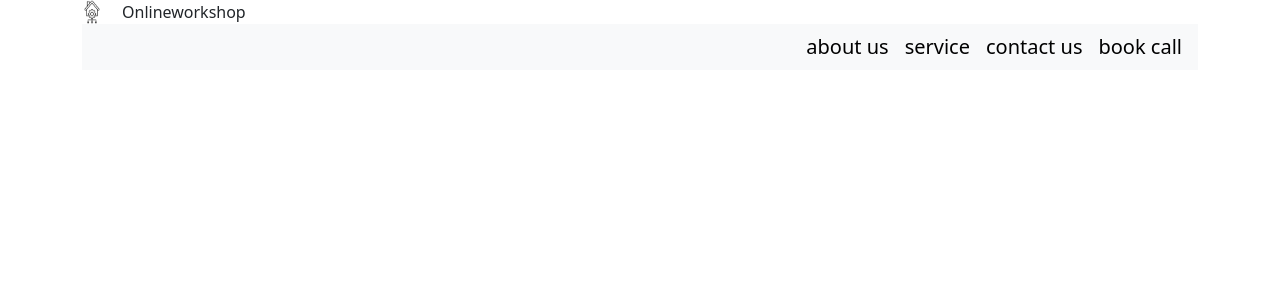
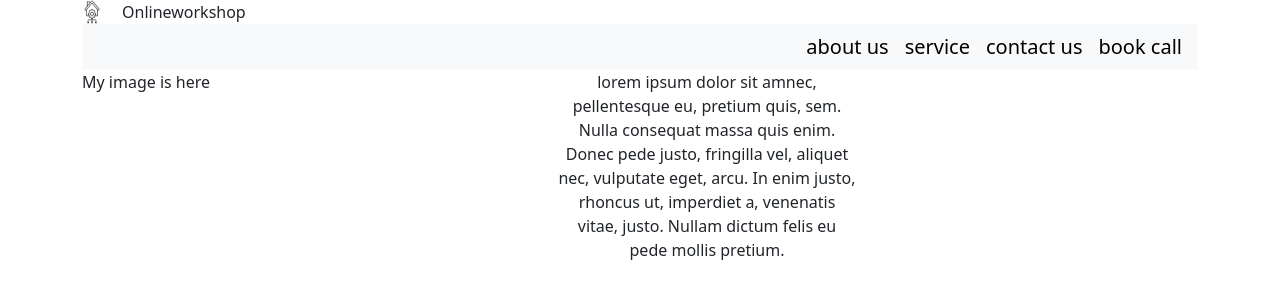
Before and after one commit to m-andreev-2suedu/8b-class, a plain HTML site: page teodor trichkov/index.html in a window 1280 px wide. Drawn offline with nearby package versions, Linux system fonts and the light colour scheme.

Commit message:
Ädding my new section

```diff
--- a/teodor trichkov/index.html
+++ b/teodor trichkov/index.html
@@ -5,6 +5,10 @@
     <title>Screenshot 2023-12-17 at 15-19-10 Faraday — Webflow Ecommerce website template.png</title>
     <link rel="stylesheet" href="https://cdn.jsdelivr.net/npm/bootstrap@5.3.2/dist/css/bootstrap.min.css">
     <style>
+      .main-text{
+        text-align: center;
+        width: 300px;
+      }
       .navbar-collapse {
         justify-content: end;
       }
@@ -26,7 +30,7 @@
         <div class="row">
             <div class="col-12 col-3">
               <div class="test">
-                <img src="connection.png">
+                <img src="/teodor trichkov/connection.png">
                 <div>Onlineworkshop</div>
               </div>
             </div>
@@ -57,7 +61,17 @@
         </div>
     </div>
 </header>
-
-
+<section class="container">
+  <div class="row">
+    <div class="col-5">
+      My image is here
+    </div>
+    <div class="col-7">
+      <div class="main-text">
+        <p>lorem ipsum dolor sit amnec, pellentesque eu, pretium quis, sem. Nulla consequat massa quis enim. Donec pede justo, fringilla vel, aliquet nec, vulputate eget, arcu. In enim justo, rhoncus ut, imperdiet a, venenatis vitae, justo. Nullam dictum felis eu pede mollis pretium.</p>
+      </div>
+    </div>
+  </div>
+</section>
 </body>
 </html>
```
